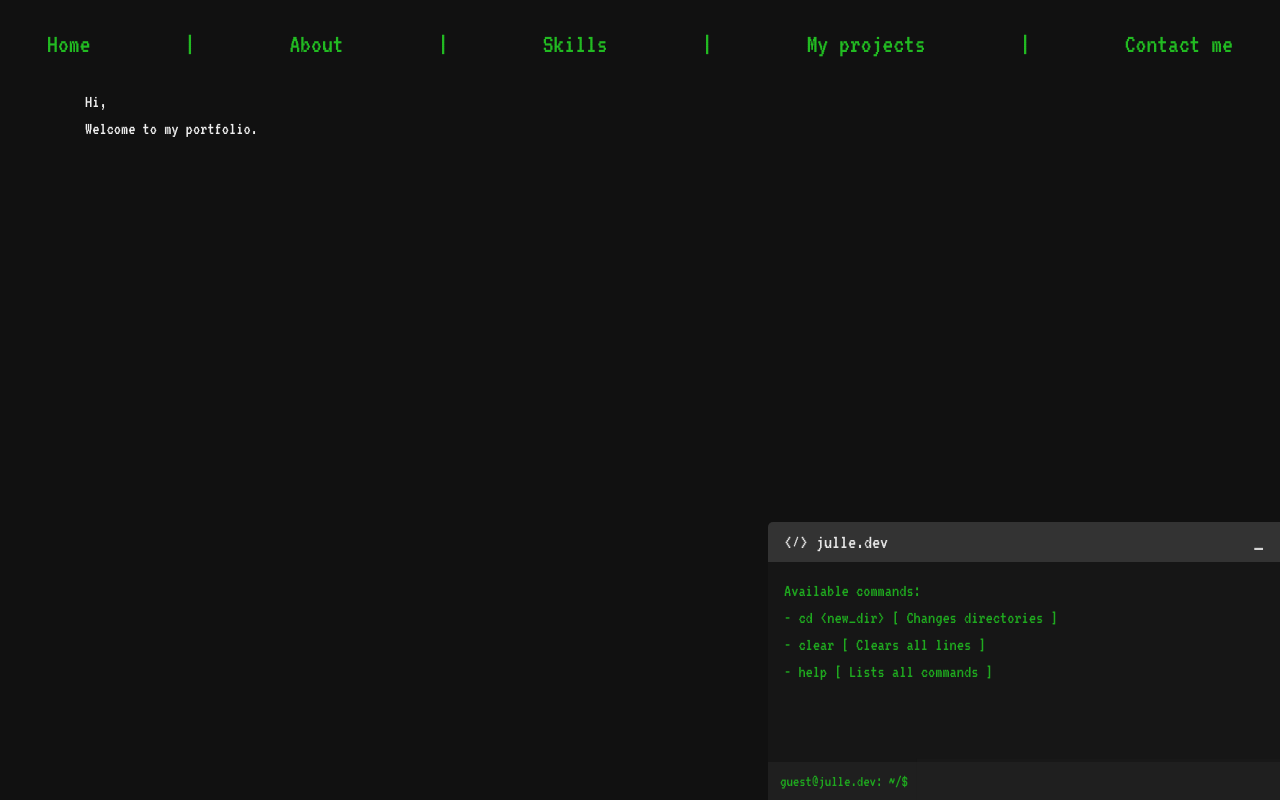
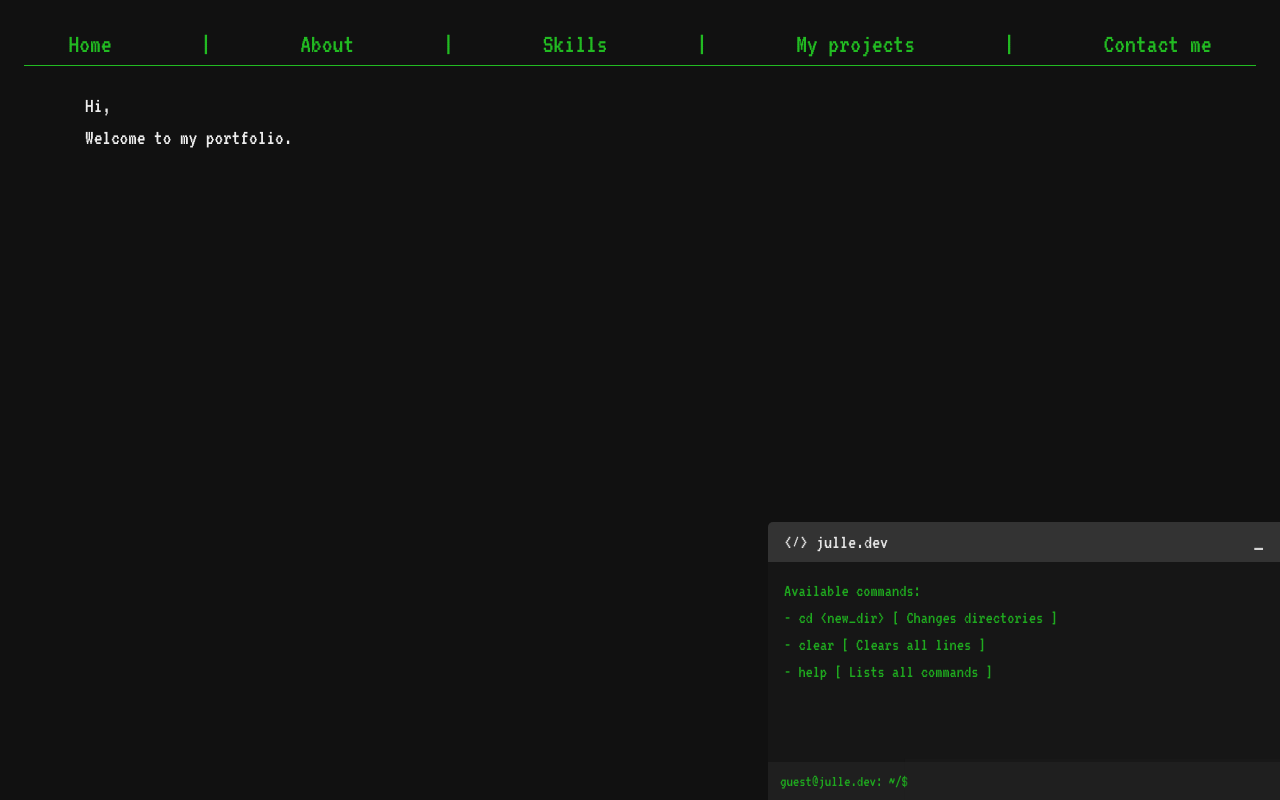
Before and after one commit to julleboi/my-portfolio, a React app in the folder client/: page /contact in a window 1280 px wide. Built offline with nearby package versions, Linux system fonts and the light colour scheme.

Commit message:
More UI changes

```diff
--- a/client/src/contact/index.tsx
+++ b/client/src/contact/index.tsx
@@ -2,10 +2,38 @@ import React from 'react';
 
 export default () =>
   <div id='contact'>
-    Links:
-    <ul>
-      <li>
-        <a href='https://github.com/julleboi'>GitHub</a>
-      </li>
-    </ul>
+    <form id='contact-form'>
+      <label htmlFor='name-input'>
+        Name
+      </label>
+      <input
+        type='name'
+        className='form-control'
+        id='name-input'
+        placeholder='Your name'
+      />
+      <label htmlFor='email-input'>
+        Email adress
+      </label>
+      <input
+        type='email'
+        className='form-control'
+        id='email-input'
+        placeholder='Your email'
+      />
+      <label htmlFor='message-input'>
+        Message
+      </label>
+      <textarea
+        className='form-control'
+        id='message-input'
+        placeholder='Write here'
+      />
+      <button
+        type='submit'
+        className='btn btn-primary'
+      >
+        Send
+      </button>
+    </form>
   </div>
--- a/client/src/skills/index.tsx
+++ b/client/src/skills/index.tsx
@@ -25,7 +25,6 @@ export default () =>
       <li>C / C++</li>
       <li>Rust</li>
       <li>WebAssembly</li>
-      <li>Akka HTTP</li>
       <li>Shell / Bash</li>
       <li>Agile / Scrum</li>
     </ul>
--- a/client/src/styles.scss
+++ b/client/src/styles.scss
@@ -23,10 +23,17 @@ a[href] {
 #terminal {
   bottom: 0;
   right: 0;
-  position: absolute;
-  opacity: 0.90;
+  position: fixed;
+  opacity: 0.9;
   width: 40vw;
   min-width: 300px;
+  animation-name: slide-in;
+  animation-duration: 500ms;
+}
+
+@keyframes slide-in {
+  from { bottom: -50%; }
+  to   { bottom: 0;    }
 }
 
 #terminal-lines-container {
@@ -37,11 +44,19 @@ a[href] {
   color: $body-color;
 }
 
-#terminal-input-prefix, #terminal-input-field {
+#terminal-input * {
   border-radius: 0%;
   border-style: hidden;
   background-color: $primary;
   color: $body-color;
+}
+
+#terminal-input-prefix {
+  padding-right: 0;
+}
+
+#terminal-input-field {
+  padding-left: 1ch;
 }
 
 .terminal-line {
@@ -67,19 +82,26 @@ a[href] {
 }
 
 #links {
-  @extend .my-4;
+  @extend .m-4;
   display: flex;
   flex-wrap: wrap;
   flex-direction: row;
   justify-content: space-around;
   font-size: 150%;
+  border-bottom: $body-color solid 1px;
 }
 
 #content {
   @extend .container;
+  font-size: 120%;
   color: $secondary-color;
 }
 
 .hide {
   display: none;
 }
+
+#contact-form input, #contact-form textarea, #contact-form button {
+  @extend .mb-3;
+  background-color: $primary;
+}
--- a/client/src/terminal/TerminalInput.tsx
+++ b/client/src/terminal/TerminalInput.tsx
@@ -11,10 +11,12 @@ export default (props: TerminalInputProps) => {
   const handleKeyDown = (event: React.KeyboardEvent<HTMLInputElement>) => {
     switch (event.key) {
       case 'Enter':
-        if (event.currentTarget.value) {
-          props.cb(event.currentTarget.value);
+        const input = event.currentTarget.value;
+        if (input) {
+          props.cb(input);
           event.currentTarget.value = '';
         }
+        break;
       default:
     }
   }
```
